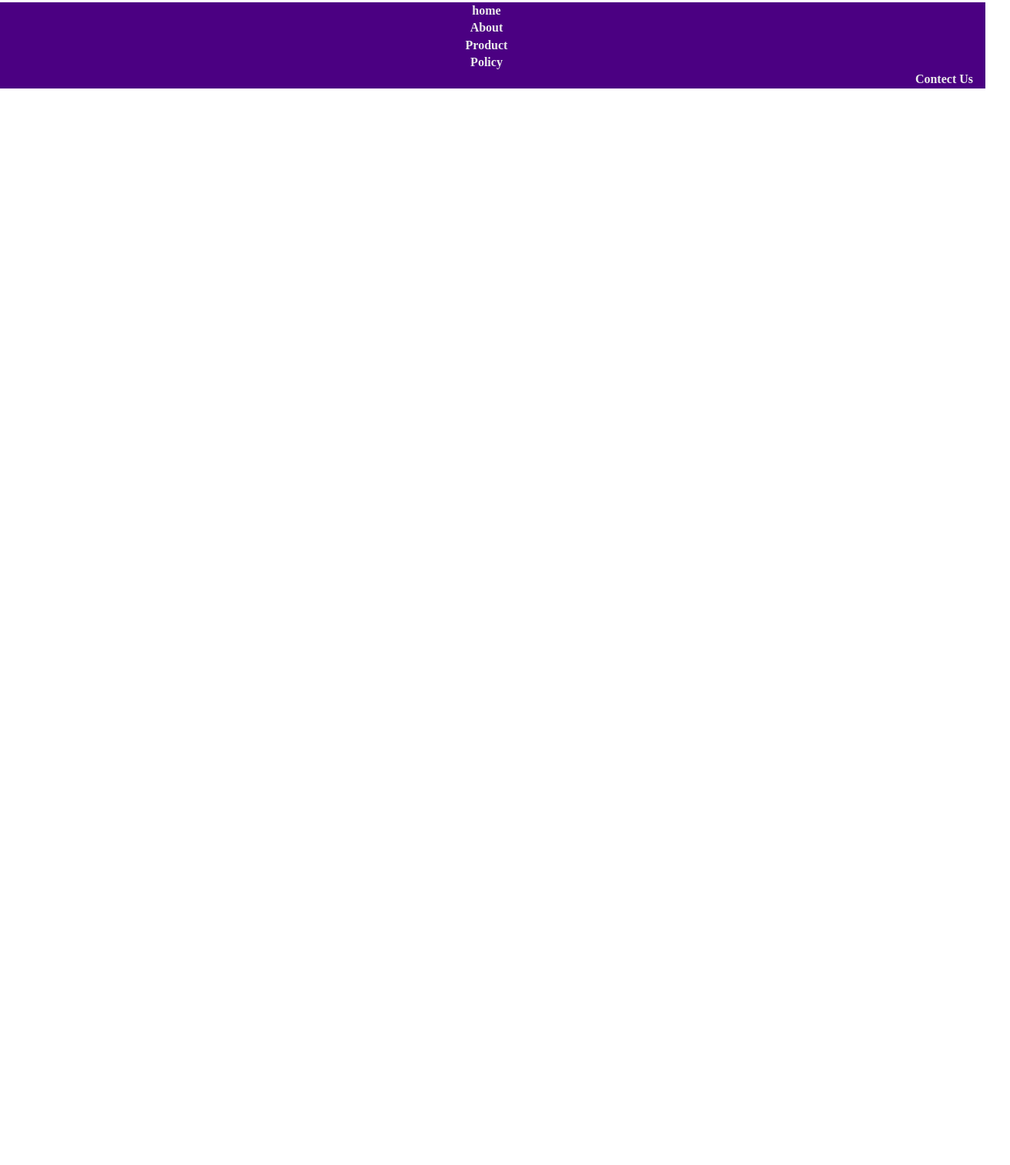
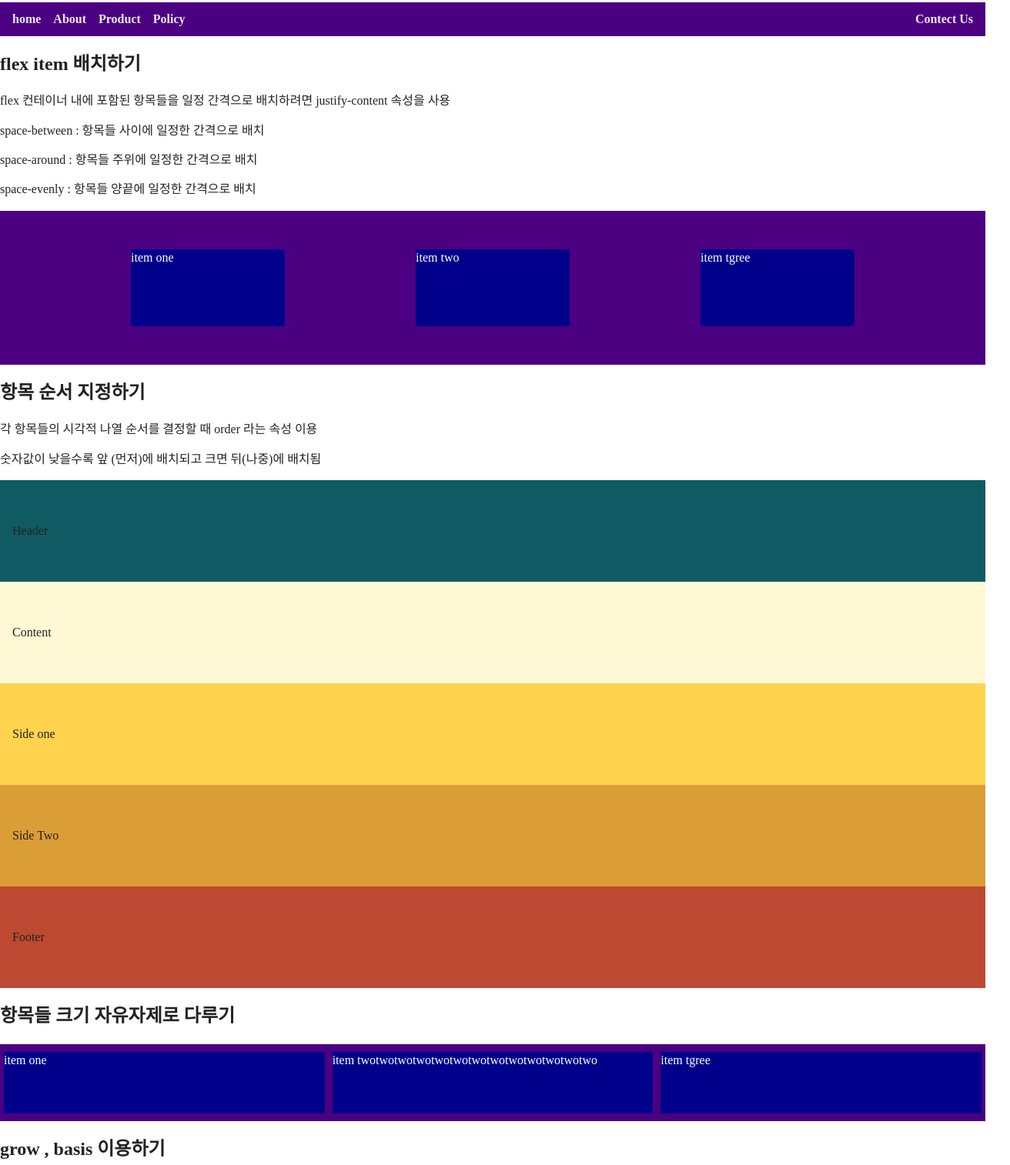
Before and after one commit to qnfzks3/css3, a plain HTML site: page 17flex.html in a window 1280 px wide. Shown: the part 1072-2586 px from the top of the page at 77% size, 1312 px wide, since content can reach past the window. Before the commit the page ends 1187 px from the top, so only its background shows below. Drawn offline with Linux system fonts and the light colour scheme.

Commit message:
flex 레이아웃2 관련

```diff
--- a/17flex.html
+++ b/17flex.html
@@ -22,7 +22,7 @@
   .menus{  background: indigo;
       color: #ebebeb;  font-size: 16px; min-height: 44px; padding: 0 16px;
       display: flex; align-items: center; /*flex-direction: row-reverse;*/
-      flex-direction: column;
+      flex-direction: row;
       }
   .item { margin-right: 16px;}
 
@@ -34,6 +34,82 @@
   .hdr{background: indigo; color: #ebebeb; padding: 0 10px; font-size: 24px; min-height: 44px; }
 
   /*align-items: center 는 높이에서 중간으로 정렬   justify-content: center;는  너비에서 중간으로 정렬 -단 height 길이는 무조건 지정되어잇어야함*/
+
+    /*----*/
+  /*justify-content: center;  높이에서 중간에 둬라*/
+  /*justify-content: space-between,space-around , space-evenly  간격을 주고 배열해라*/
+
+    .container1 {background: indigo; height: 200px; width: 100%; display: flex; align-items: center; justify-content:space-evenly;}
+    .item2 {background: darkblue;height: 100px; width:  200px; color: white; }
+
+
+    .container2{background: firebrick; display: flex;
+            flex-direction: column; }
+
+    .item3{ padding: 16px; min-height: 100px; display: flex; align-items: center; }
+
+
+
+    header {
+        background-color: #105b63;
+        order: 1;
+    }
+
+    main {
+        background-color: #fffad5;
+        order: 2;
+    }
+
+    aside {
+        background-color: #ffd34e;
+        order: 3;
+    }
+
+    aside.aside-two {
+        background-color: #db9e36;
+        order: 4;
+    }
+
+    footer {
+        background-color: #bd4932;
+        order: 5;
+    }
+
+
+
+  .container3 {background: indigo; height: 100px; width: 100%; display: flex;align-items: center; }
+
+
+  /*width : 고정크기, 내용이 많으면 자동 줄바꿈*/
+  /*flex-basis : 가변크기,내용이 많으면 자동 크기 연장  기본 크기로 지정 이기도 함*/
+  /*flex-grow : 기본적으로는 항목의 내용을 제외한 나머지 공간(여백)을 기준으로 항목의 너비를 비율로 표시 - 박스 크기 모두 동일하게 지정*/
+  /*단, flex-grow는 flex-basis속성에 영향을 받는다. 같이 지정이 가능하여 똑같은 사이즈의 박스를 만들수있다.*/
+  /*flex-shrink 박스의 크기와 상관없이 내용의 크기를 기준으로 박스를 지정해서 정렬  (항목의 너비를 비유로 표시)*/
+
+  /*이렇게 flex- basis, grow, shrink는 축약형으로도 작성이 가능하다. - 순서는 - grow ->shrink-> basis
+                                     flex: 1 1 200px;  = grow 1  shrink 1 basis 200px 이렇게 쓸수 있다. */
+
+  .item4 {background: darkblue;height: 80px; /*width:  200px;*/ color: white; margin: 5px; /*flex-basis: 200px;*/
+           /* flex-grow: 1;*/ /*flex-shrink: 1;*/ flex: 1 1 200px; }
+
+  /*basis, grow, shrink 를 이용해서
+  holy grail layout적용하기*/
+  /*flex-wrap : 항목이 뷰포트를 넘어갈 때 overflow의 처리*/
+  /*direction 과 wrap을 축약으로 사용가능 - flex-flow 배치방향 줄바꿈*/
+  .container4{background: indigo; display: flex;
+        /*flex-direction: row; flex-flow: wrap;*/
+        flex-flow: row wrap;
+  }
+  .hdr{flex:0 0 100%; order:1}
+  .ftr{flex:0 0 100%;  order: 5}
+  .asd1{flex: 0 1 150%;order: 2}
+  .main{flex: 1 0 auto;order: 3}     /*여백 공간은 자동으로 채운다 */
+  .asd2{flex: 0 1 150%;order: 4}
+
+  /*flex-flow: wrap;는 자동으로 줄바꿈*/
+
+
+
 </style>
 
 
@@ -52,7 +128,7 @@
 
     <h2>수직으로 텍스트 정렬하기</h2>
 
-    <p>display: flex - flex 컨테이너에게 flex박스 레이아웃 적용 시작</p>
+    <p>display: flex - flex 컨테이너에게 flex박스 레이아웃 적용 시작</p>   <!--플렉스 쓸때 꼭 써주자-->
     <p>align-items : 크로스축을 기준으로 아이템들을 (수직)정렬함 -flex-start,center, flex-end</p>
 
     <p>justify-content : 메인 축을 기준으로 아이템들이 (수평)정렬함 - center , right,left </p>
@@ -71,6 +147,68 @@
         <a href="#" class="last-item">Contect Us</a>
     </header>
 
+    <h2>flex item 배치하기</h2>
+    <p>flex 컨테이너 내에 포함된 항목들을 일정 간격으로 배치하려면 justify-content 속성을 사용  </p>
+    <p>space-between : 항목들 사이에 일정한 간격으로 배치  </p>
+    <p>space-around : 항목들 주위에 일정한 간격으로 배치  </p>
+    <p>space-evenly : 항목들 양끝에 일정한 간격으로 배치  </p>
+
+
+
+    <div class="container1">
+        <div class="item2">item one</div>
+        <div class="item2">item two</div>
+        <div class="item2">item tgree </div>
+    </div>
+
+
+    <h2>항목 순서 지정하기</h2>
+    <p>각 항목들의 시각적 나열 순서를 결정할 때 order 라는 속성 이용 </p>
+    <p>숫자값이 낮을수록 앞 (먼저)에 배치되고 크면 뒤(나중)에 배치됨 </p>
+
+
+    <div class="container2">
+        <!--<header class="item3">Header</header>
+        <aside class="item3">Side one</aside>
+        <main class="item3">Content</main>
+        <aside class="item3 aside-two">Side Two</aside>
+        <footer class="item3">Footer</footer>-->   <!--정상배치-->
+
+
+
+        <aside class="item3">Side one</aside>
+        <aside class="item3 aside-two">Side Two</aside>
+        <main class="item3">Content</main>
+        <footer class="item3">Footer</footer>
+        <header class="item3">Header</header>
+        <!--이렇게 순서를 뒤죽 박죽 배치하였다. 순서를 지정하고 싶다면? order 지정한다. 1-->
+        <!--display 전체 div 같은 곳에 display 지정후에 order 사용한다.-->
+    </div>
+
+    <h2> 항목들 크기 자유자제로 다루기 </h2>
+
+
+
+    <div class="container3">
+        <div class="item4">item one</div>
+        <div class="item4">item twotwotwotwotwotwotwotwotwotwotwotwotwo</div>
+        <div class="item4">item tgree </div>
+    </div>
+
+    <h2> grow , basis 이용하기 </h2>
+
+
+    <div class="container4">
+        <header class="item3 hdr">Header</header>
+        <aside class="item3 asd1">Side one</aside>
+        <main class="item3 main">Content</main>
+        <aside class="item3 asd2">Side Two</aside>
+        <footer class="item3 ftr">Footer</footer>
+    </div>
+
+
+    <div> </div>
+
 
 </body>
 </html>
```
